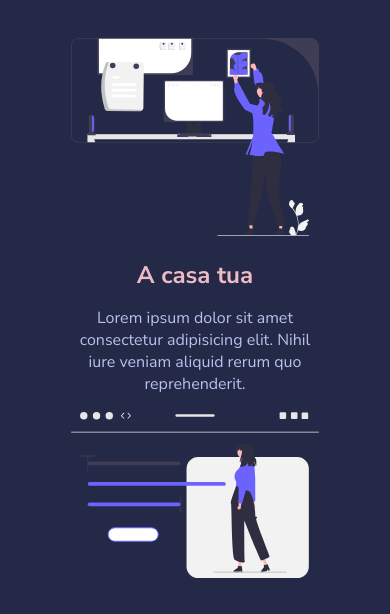
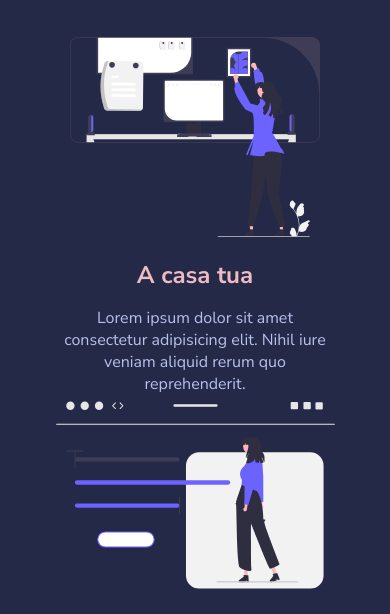
Before and after one commit to WalterCorsini/html-css-resp-wannabe, a plain HTML site: page index.html in a window 390 px wide. Shown: the part 196-810 px from the top of the page. Drawn offline with Linux system fonts and the light colour scheme.

Commit message:
fix: correct answer e comments

```diff
--- a/css/style.css
+++ b/css/style.css
@@ -130,15 +130,16 @@ img {
 
  /* 768px e fino ai 1160px */
  @media screen and (min-width: 768px) and (max-width: 1160px) {
-
+/* risp eSsatta max-widht:768  e mediaquery solo max 1168 meglio max width 768 che widht 100% perche altrimenti se hai un pc grande rischi di non dargli una misura fissa */
     .container{
-        width: 100%;
+        /* width: 100%; */
+        max-width: 768px;
     }
  }
 
 /* 768 px */
 @media screen and (max-width: 768px) {
-
+/* risposta esatta width:100% perche container ha una larghezza fissa */
     .container{
         width: 90%;
     }
@@ -147,19 +148,26 @@ img {
 
 /* 480 px */
 @media screen and (max-width: 480px) {
+/* risposta esatta era .row do flex direction column e ai vari lessons,steps,why-us .col do widht:100% e margin bottom 40px per aggiungere spazio sotto la colonna a .steps,why-us margin bottom 0 e */
+
+    .row{
+        flex-direction: column;
+    }
 
     .lessons .row,
     .steps .row,
     .why-us .row{
-        display: flex;
+        /* display: flex;
         flex-wrap: wrap;
-        justify-content: center;
+        justify-content: center; */
+        width: 100%;
     }
 
     .lessons .col,
     .steps .col,
     .why-us .col{
-        width: 90%;
+        /* width: 90%;  risp sbagliata*/
+        width: 100%;
   }
 
   .why-us,
```
